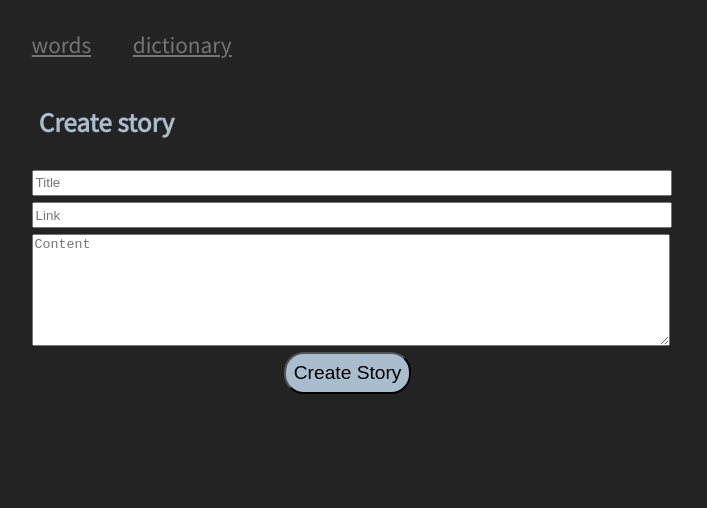
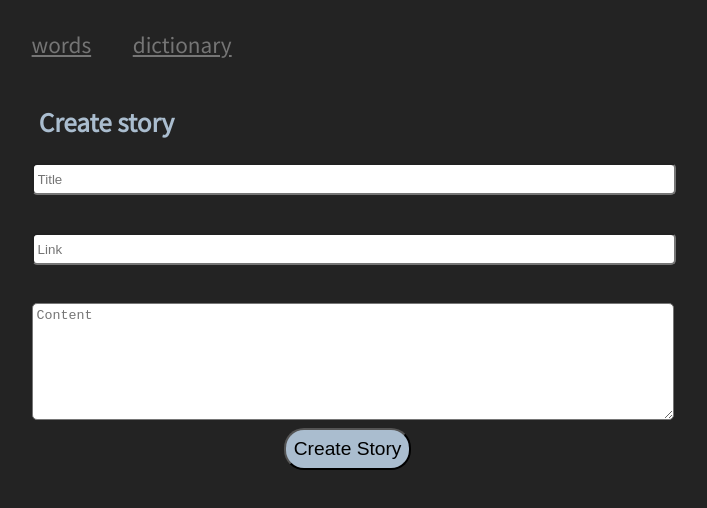
Before and after one commit to BrianWill/japanese_vocab, a plain HTML site: page static/index.html in a window 1280 px wide. Shown: the whole page, without its empty margins (18-725 px from the left). Drawn offline with Linux system fonts and the light colour scheme; no server answers.

Commit message:
Apply styling to input and textarea elements

```diff
--- a/static/styles.css
+++ b/static/styles.css
@@ -197,7 +197,6 @@ span.verb:hover {
 }
 
 #new_story_text {
-    margin-top: 0.4em;
     width: 100%;
     height: 8em;
     resize:vertical;
@@ -212,3 +211,10 @@ span.verb:hover {
     display: block;
     margin: auto;
 }
+
+#new_story_title, #new_story_link, #new_story_text {
+    display: block;
+    padding: 0.25rem;
+    margin-bottom: 0.5rem;
+    border-radius: 5px;
+}
```
